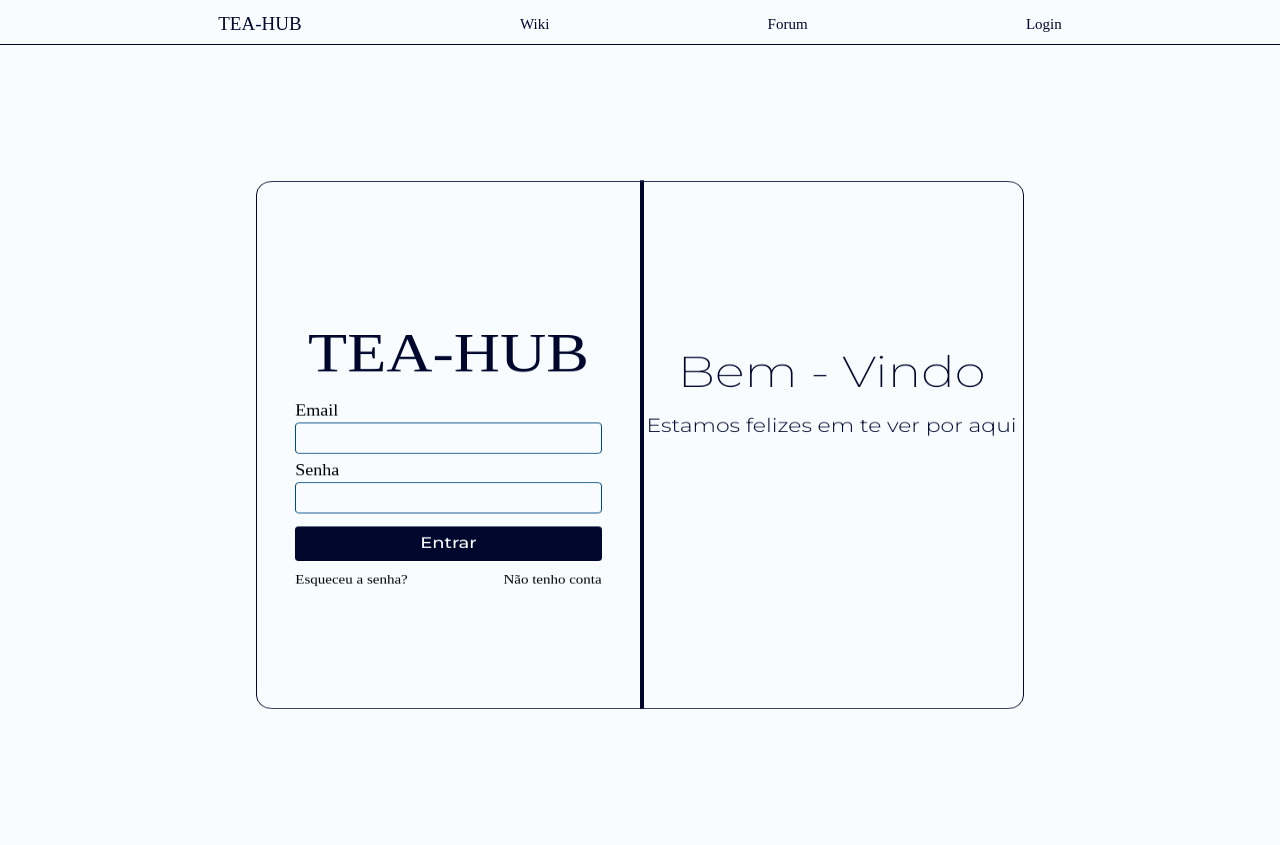
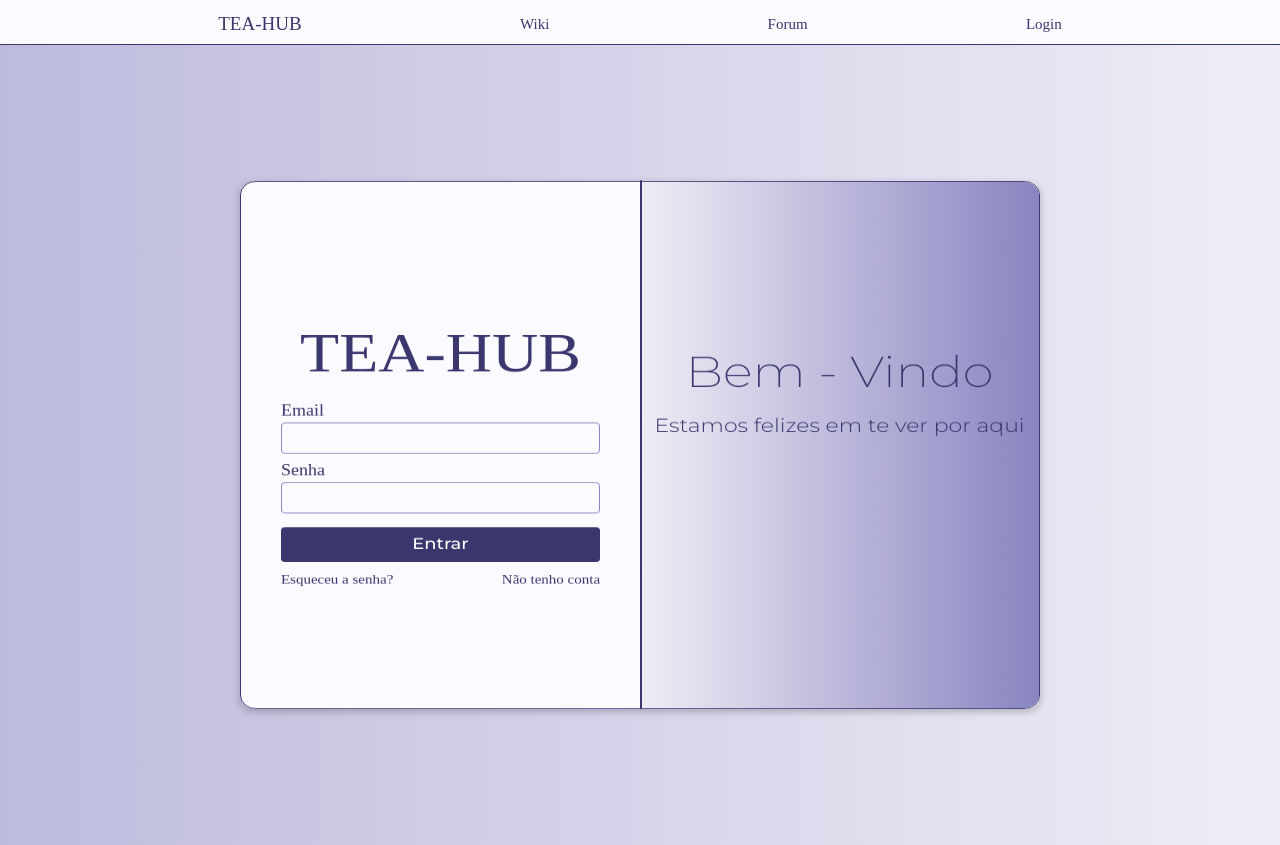
Before and after one commit to jojimaaa/tea-hub-front, a Next.js app: page /login in a window 1280 px wide. Built offline with nearby package versions, Linux system fonts and the light colour scheme; a web font is replaced by a local one.

Commit message:
feat: first style ideas

```diff
--- a/src/app/forum/page.tsx
+++ b/src/app/forum/page.tsx
@@ -78,11 +78,13 @@ const RowBox = styled.div`
     justify-content: center;
     width: 100%;
     gap: 20px;
+    padding-inline: 10%;
 `;
 
 const StyledList = styled(ForumPostList)`
     margin-top: 20px;
     width: 100%;
+    padding-inline: 15%;
 `;
 
 const StyledFilterBar = styled(ForumSearchFilter)`
--- a/src/app/globals.css
+++ b/src/app/globals.css
@@ -50,18 +50,28 @@
 
 :root {
   --radius: 0.625rem;
-  --foreground: oklch(0.1562 0.0786 262.99);
-  --background: oklch(98.89% 0.00593 240.388);
+  /* --foreground: oklch(0.1562 0.0786 262.99); */
+  /* --background: oklch(98.89% 0.00593 240.388); */
+  --foreground: #39376D;
+  --background: #fbfaff;
   --card: oklch(1 0 0);
   --card-foreground: oklch(0.145 0 0);
   --popover: oklch(1 0 0);
   --popover-foreground: oklch(0.145 0 0);
-  --primary: oklch(98.89% 0.00593 240.388);
-  --primary-foreground: oklch(0.1562 0.0786 262.99);
-  --secondary: oklch(0.4024 0.113 249.71);
+  /* --primary: oklch(98.89% 0.00593 240.388); */
+  /* --primary-foreground: oklch(0.1562 0.0786 262.99); */
+  /* --secondary: oklch(0.4024 0.113 249.71); */
+  --primary: #fbfaff;
+  --primary-foreground: #39376D;
+  --secondary: #8A87C0;
   --secondary-foreground: oklch(55.436% 0.07097 242.077);
   --error-primary: #cc0000;
   --liked: #e00070;
+  --purple-light3: #8985C1;
+  --purple-light2: #BDBBDD;
+  --purple-light1: #F0EDF6;
+  --purple-medium1: #b28dff;
+  --purple1: #5a108f;
   --muted: oklch(0.97 0 0);
   --muted-foreground: oklch(0.556 0 0);
   --accent: oklch(0.97 0 0);
--- a/src/app/login/page.tsx
+++ b/src/app/login/page.tsx
@@ -1,18 +1,22 @@
+"use client"
 import CompleteAuthFlipbook from '@/organisms/CompleteAuthFlipbook';
 import { Suspense } from 'react';
+import styled from 'styled-components';
 
 function LoginPage() {
 
   return (
-    <div className='flex items-center justify-center h-screen w-screen relative'>
+    <Background className='flex items-center justify-center h-screen w-screen relative'>
         <Suspense fallback={<>...</>}>
-        <CompleteAuthFlipbook/>
-
+            <CompleteAuthFlipbook/>
         </Suspense>
-    </div>
+    </Background>
 
   );
 }
 
+const Background = styled.div`
+    background: linear-gradient(90deg, var(--purple-light2), var(--purple-light1));
+`;
 
 export default LoginPage;
--- a/src/atoms/LineButton.tsx
+++ b/src/atoms/LineButton.tsx
@@ -27,7 +27,8 @@ const Button = styled.button`
     &:hover {
         text-decoration: underline;
         cursor: pointer;
-    }
+    };
+    color: var(--primary-foreground);
 `;
 
 // const Button = styled.button`
--- a/src/molecules/FormInput.tsx
+++ b/src/molecules/FormInput.tsx
@@ -40,6 +40,7 @@ const StyledContainer = styled.div`
 const Label = styled.h1`
     font-family: var(--font-montserrat);
     font-size: 18px;
+    color: var(--primary-foreground);
 `;
 
 const StyledInput = styled.input`
--- a/src/organisms/CompleteAuthFlipbook.tsx
+++ b/src/organisms/CompleteAuthFlipbook.tsx
@@ -21,7 +21,7 @@ const CompleteAuthFlipbook =() => {
     setIndex(prev => (prev - 1));
     };
 
-    return (<>
+    return (<div>
         <StyledToaster/>
             <LoginRegisterFlipbook
             index={index}
@@ -54,11 +54,12 @@ const CompleteAuthFlipbook =() => {
                 </StyledImg>,
 
             ]}/>
-    </>
+    </div>
     );
 }
 
 export default CompleteAuthFlipbook;
+
 
 const StyledRegistro = styled(OrgRegistro)`
   width: 50%;
--- a/src/organisms/DataGrid.tsx
+++ b/src/organisms/DataGrid.tsx
@@ -15,15 +15,18 @@ import {
   TableHeader,
   TableRow,
 } from "@/components/ui/table"
+import styled from "styled-components"
 
 interface DataGridProps<TData, TValue> {
-  columns: ColumnDef<TData, TValue>[]
-  data: TData[]
+  columns: ColumnDef<TData, TValue>[],
+  data: TData[],
+  className? :string,
 }
 
 export function DataGrid<TData, TValue>({
   columns,
   data,
+  className,
 }: DataGridProps<TData, TValue>) {
   const table = useReactTable({
     data,
@@ -32,7 +35,7 @@ export function DataGrid<TData, TValue>({
   })
 
   return (
-    <div className="overflow-hidden rounded-md border">
+    <StyledShadow className={`overflow-hidden rounded-md border ${className}`}>
       <Table>
         <TableHeader>
           {table.getHeaderGroups().map((headerGroup) => (
@@ -75,6 +78,10 @@ export function DataGrid<TData, TValue>({
           )}
         </TableBody>
       </Table>
-    </div>
+    </StyledShadow>
   )
 }
+
+const StyledShadow = styled.div`
+    box-shadow: rgb(57, 55, 109, 0.24) 0px 3px 8px;
+`;
--- a/src/organisms/ForumPostList.tsx
+++ b/src/organisms/ForumPostList.tsx
@@ -27,3 +27,7 @@ export default ForumPostList;
 const StyledContainer = styled.div`
 
 `;
+
+const StyledDataGrid = styled(DataGrid)`
+    box-shadow: rgb(57, 55, 109, 0.24) 0px 3px 8px;
+`;
--- a/src/organisms/Header.tsx
+++ b/src/organisms/Header.tsx
@@ -44,7 +44,6 @@ const Header = () => {
 export default Header;
 
 const HeaderRow = styled.div`
-    background-color: var(--primary);
     padding-top: 10px;
     padding-bottom: 5px;
 
@@ -62,5 +61,6 @@ const LogoButton = styled.button`
     &:hover{
         cursor: pointer;
     }
+    color: var(--primary-foreground);
     font-family: var(--font-tea-hub);
 `;
--- a/src/organisms/LoginRegisterFlipbook.tsx
+++ b/src/organisms/LoginRegisterFlipbook.tsx
@@ -4,22 +4,27 @@ import { useState } from "react";
 import styled from "styled-components";
 
 interface LoginzadaProps{
+  className? : string,
   itemsE: React.ReactNode[];
   itemsD: React.ReactNode[];
   index: number
 };
 
-function LoginRegisterFlipbook({itemsE, itemsD, index}:LoginzadaProps){
+function LoginRegisterFlipbook({itemsE, itemsD, index, className}:LoginzadaProps){
     const [direction, setDirection] = useState(0);
     return (
-        <div style={{
+        <div
+        style={{
           transform: "rotateX(30deg)",
+          boxShadow: "#0000003d 0px 3px 8px",
           transformStyle: "preserve-3d",
           perspective: "3000px",
           minHeight: "610px",
-          minWidth: "670px"
+          width: "100vh",
+          minWidth: "670px",
         }}
-        className={"relative z-0 h-[60%] w-[60%] rounded-xl text-black"}>
+        className={"relative z-0 h-[60%] w-[60%] rounded-xl text-black" + ` ${className}`}>
+
                 <AnimatePresence mode="sync">
                     <StyledMotionDiv
                     style={{
@@ -62,7 +67,7 @@ function LoginRegisterFlipbook({itemsE, itemsD, index}:LoginzadaProps){
                     style={{
                     transform: "translateZ(1px)",
                     }}
-                className="absolute left-1/2 z-[2] border-2 border-primary-foreground h-[100%]"/>
+                    className="absolute left-1/2 z-[2] border-[0.5px] border-primary-foreground h-[100%]"/>
                 </AnimatePresence>
         </div>
     );
--- a/src/organisms/OrgImg.tsx
+++ b/src/organisms/OrgImg.tsx
@@ -41,6 +41,7 @@ export default OrgImg;
 const Background = styled.div`
   background-size: cover;
   background-position: center;
+  background: linear-gradient(90deg, var(--purple-light1), var(--purple-light3));
   width: 100%;
   height: 100%;
   border-bottom-right-radius: var(--radius-2xl);
```
Lines whose indentation alone changed are shown as unchanged.
